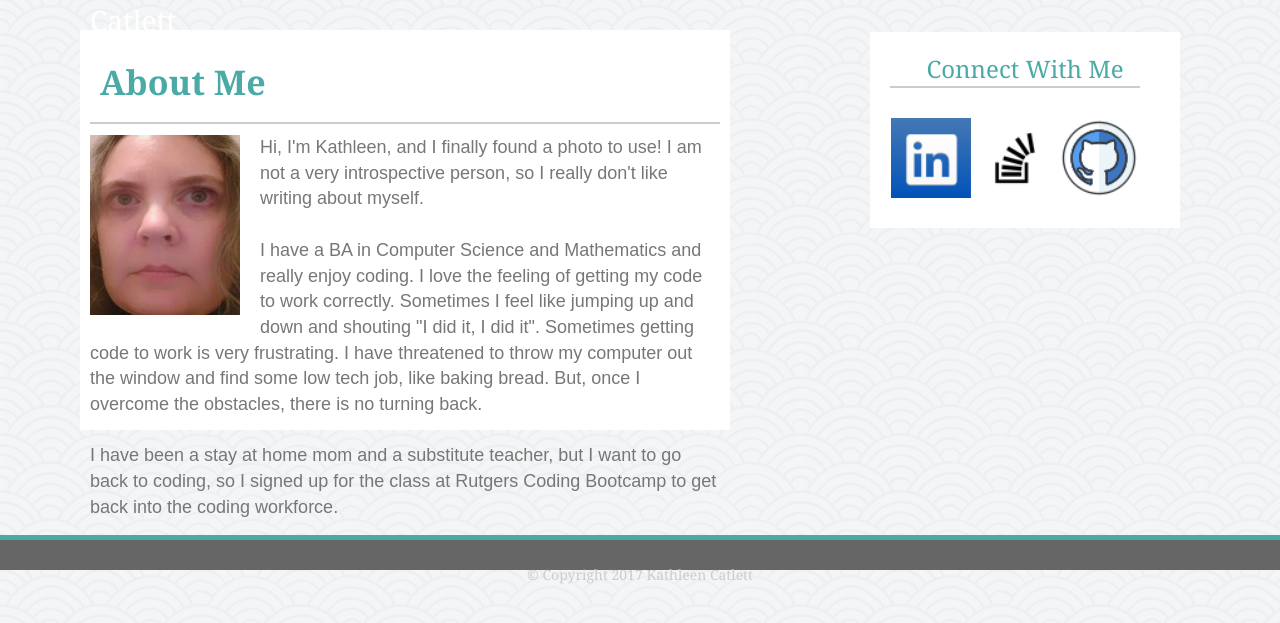
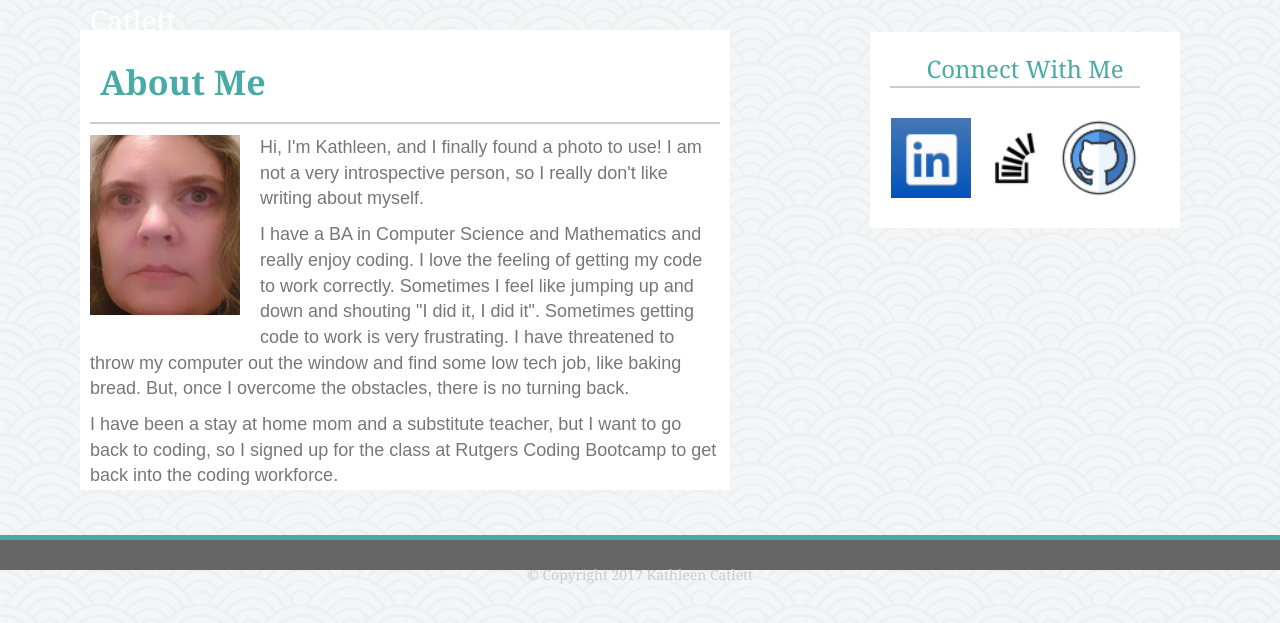
Before and after one commit to KathCatBC/Basic-Portfolio, a PHP site: page / in a window 1280 px wide. Shown: the part 80-703 px from the top of the page. Run offline with PHP 8.4, Linux system fonts and the light colour scheme.

Commit message:
a few adjustment

```diff
--- a/assets/css/style.css
+++ b/assets/css/style.css
@@ -16,6 +16,9 @@ a {
 	color: #555;
 }
 
+#AboutMe {
+	font-size: 10px;
+}
 
 #header {
 	background-color: #ffffff;
@@ -84,7 +87,7 @@ li:last-child {
 
 
 #maincontentframe {
-	height: 400px;
+	height: 460px;
 	width: 650px;
 	position: relative;
 	color: #777777;
--- a/contact.html
+++ b/contact.html
@@ -7,6 +7,7 @@
 		<link rel="stylesheet" href="https://maxcdn.bootstrapcdn.com/bootstrap/3.3.7/css/bootstrap.min.css">
 		<link rel="stylesheet" type="text/css" href="assets/css/style.css">
 
+		<meta name="viewport" content="width=device-width, initial-scale=1.0">
 
 	</head>
 <body>
@@ -59,8 +60,3 @@
 	</div> <!--end div page -->
 </body>
 </html>
-
-<script>
-
-		window.open('mailto:kathleencatlett@comcast.net');
-</script>
--- a/index.html
+++ b/index.html
@@ -7,6 +7,7 @@
 		<link rel="stylesheet" href="https://maxcdn.bootstrapcdn.com/bootstrap/3.3.7/css/bootstrap.min.css">
 		<link rel="stylesheet" type="text/css" href="assets/css/style.css">
 
+		<meta name="viewport" content="width=device-width, initial-scale=1.0">
 
 	</head>
 <body>
@@ -37,8 +38,7 @@
 				<img src="./assets/images/Me.jpg" alt="Me" width=150 height=180>
 			</div>
 			<div id="AboutMe">
-			Hi, I'm Kathleen, and I finally found a photo to use!  I am not a very introspective person, so I really don't like writing about myself. <br><br>
-			I have a BA in Computer Science and Mathematics and really enjoy coding.  I love the feeling of getting my code to work correctly.  Sometimes I feel like jumping up and down and shouting "I did it, I did it".  Sometimes getting code to work is very frustrating.  I have threatened to throw my computer out the window and find some low tech job, like baking bread.  But, once I overcome the obstacles, there is no turning back.<br><br>I have been a stay at home mom and a substitute teacher, but I want to go back to coding, so I signed up for the class at Rutgers Coding Bootcamp to get back into the coding workforce.
+			<p>Hi, I'm Kathleen, and I finally found a photo to use!  I am not a very introspective person, so I really don't like writing about myself.</p><p>I have a BA in Computer Science and Mathematics and really enjoy coding.  I love the feeling of getting my code to work correctly.  Sometimes I feel like jumping up and down and shouting "I did it, I did it".  Sometimes getting code to work is very frustrating.  I have threatened to throw my computer out the window and find some low tech job, like baking bread.  But, once I overcome the obstacles, there is no turning back.</p><p>I have been a stay at home mom and a substitute teacher, but I want to go back to coding, so I signed up for the class at Rutgers Coding Bootcamp to get back into the coding workforce.</p>
 			</div>
 
 		</div> <!--end of maincontentframe -->
```
